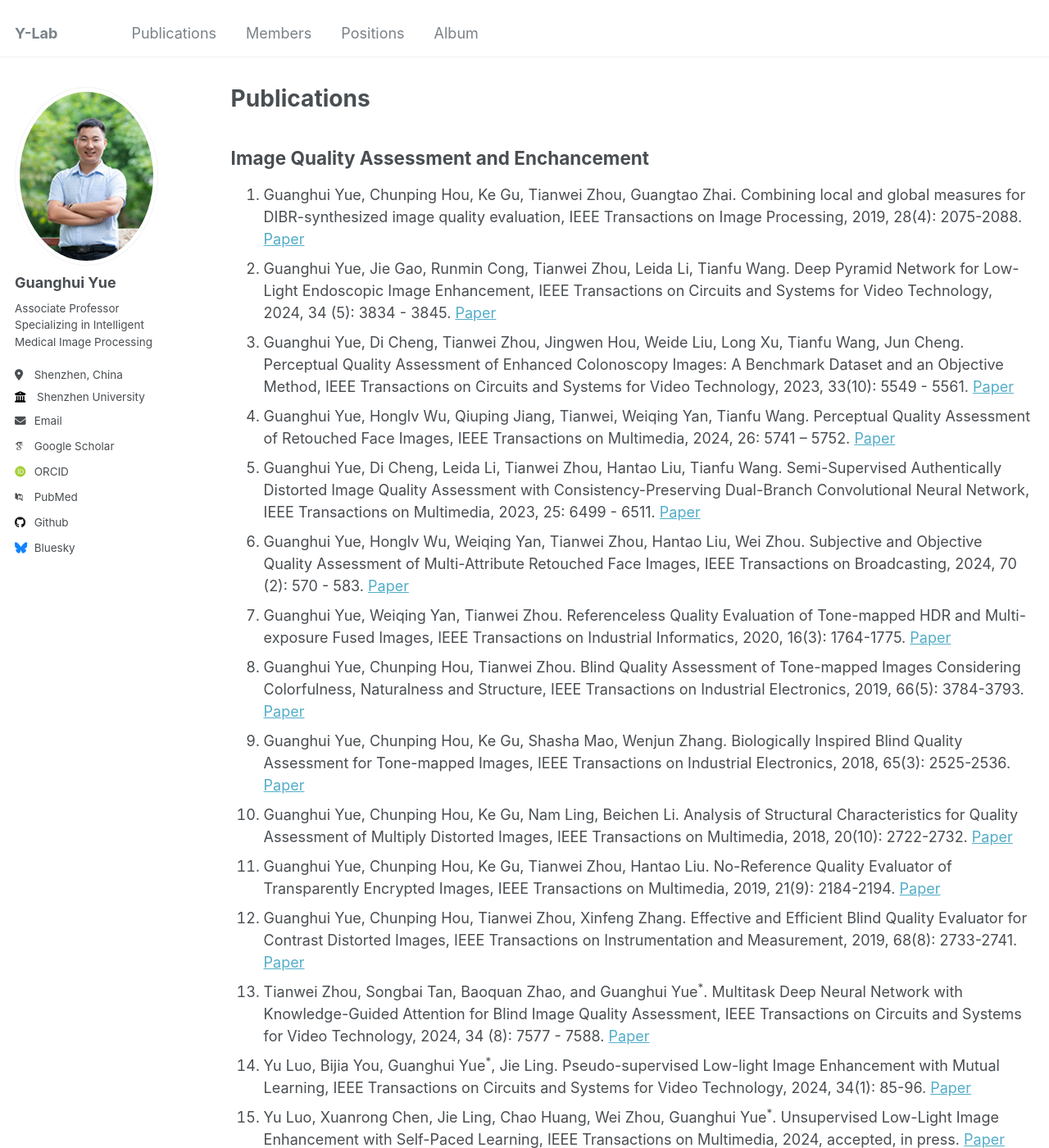
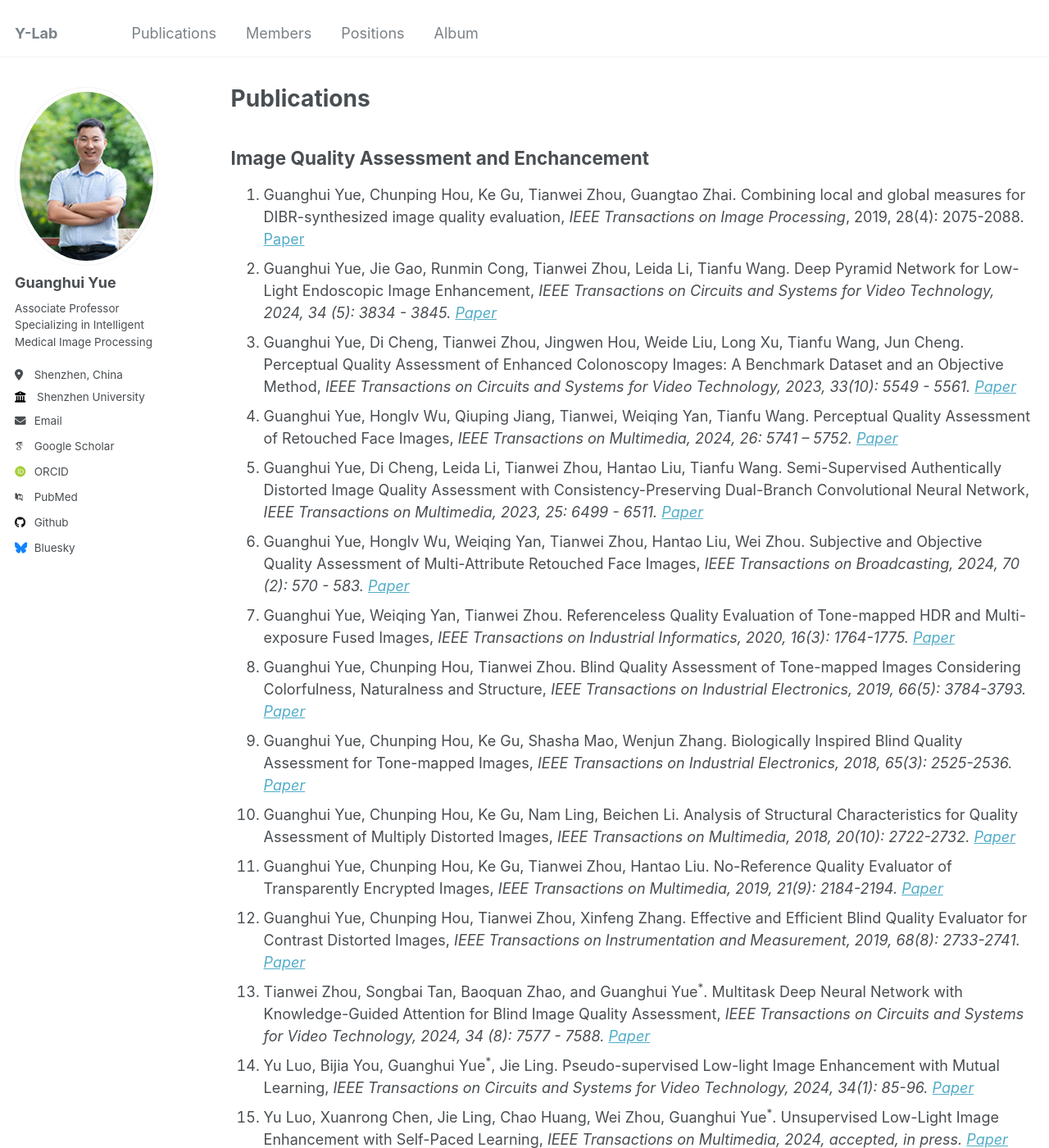
Before and after one commit to Guanghui-Yue/Guanghui-Yue.github.io, a Jekyll site: the page built from _pages/publication.md, in a window 1280 px wide and 1400 px high. Shown: the whole window at 82% size. Built offline with Jekyll 4.4.1, drawn with Linux system fonts in a browser that asks for light colours; some web fonts are replaced; some of the changed text lies outside the part shown.

Commit message:
Update publication.md

```diff
--- a/_pages/publication.md
+++ b/_pages/publication.md
@@ -6,45 +6,45 @@ author_profile: true
 ---
 
 ## Image Quality Assessment and Enchancement
-1. Guanghui Yue, Chunping Hou, Ke Gu, Tianwei Zhou, Guangtao Zhai. Combining local and global measures for DIBR-synthesized image quality evaluation, IEEE Transactions on Image Processing, 2019, 28(4): 2075-2088. [Paper](https://ieeexplore.ieee.org/abstract/document/8491300/)
-2. Guanghui Yue, Jie Gao, Runmin Cong, Tianwei Zhou, Leida Li, Tianfu Wang. Deep Pyramid Network for Low-Light Endoscopic Image Enhancement, IEEE Transactions on Circuits and Systems for Video Technology, 2024, 34 (5): 3834 - 3845. [Paper](https://ieeexplore.ieee.org/abstract/document/10274690/)
-3. Guanghui Yue, Di Cheng, Tianwei Zhou, Jingwen Hou, Weide Liu, Long Xu, Tianfu Wang, Jun Cheng. Perceptual Quality Assessment of Enhanced Colonoscopy Images: A Benchmark Dataset and an Objective Method, IEEE Transactions on Circuits and Systems for Video Technology, 2023, 33(10): 5549 - 5561. [Paper](https://ieeexplore.ieee.org/abstract/document/10078370/)
-4. Guanghui Yue, Honglv Wu, Qiuping Jiang, Tianwei, Weiqing Yan, Tianfu Wang. Perceptual Quality Assessment of Retouched Face Images, IEEE Transactions on Multimedia, 2024, 26: 5741 – 5752. [Paper](https://ieeexplore.ieee.org/abstract/document/10337739/)
-5. Guanghui Yue, Di Cheng, Leida Li, Tianwei Zhou, Hantao Liu, Tianfu Wang. Semi-Supervised Authentically Distorted Image Quality Assessment with Consistency-Preserving Dual-Branch Convolutional Neural Network, IEEE Transactions on Multimedia, 2023, 25: 6499 - 6511. [Paper](https://ieeexplore.ieee.org/abstract/document/9903545/)
-6. Guanghui Yue, Honglv Wu, Weiqing Yan, Tianwei Zhou, Hantao Liu, Wei Zhou. Subjective and Objective Quality Assessment of Multi-Attribute Retouched Face Images, IEEE Transactions on Broadcasting, 2024, 70 (2): 570 - 583. [Paper](https://ieeexplore.ieee.org/abstract/document/10481528/)
-8. Guanghui Yue, Weiqing Yan, Tianwei Zhou. Referenceless Quality Evaluation of Tone-mapped HDR and Multi-exposure Fused Images, IEEE Transactions on Industrial Informatics, 2020, 16(3): 1764-1775. [Paper](https://ieeexplore.ieee.org/abstract/document/8758367/)
-9. Guanghui Yue, Chunping Hou, Tianwei Zhou. Blind Quality Assessment of Tone-mapped Images Considering Colorfulness, Naturalness and Structure, IEEE Transactions on Industrial Electronics, 2019, 66(5): 3784-3793. [Paper](https://ieeexplore.ieee.org/abstract/document/8409470/)
-10. Guanghui Yue, Chunping Hou, Ke Gu, Shasha Mao, Wenjun Zhang. Biologically Inspired Blind Quality Assessment for Tone-mapped Images, IEEE Transactions on Industrial Electronics, 2018, 65(3): 2525-2536. [Paper](https://ieeexplore.ieee.org/abstract/document/8010305/)
-11. Guanghui Yue, Chunping Hou, Ke Gu, Nam Ling, Beichen Li. Analysis of Structural Characteristics for Quality Assessment of Multiply Distorted Images, IEEE Transactions on Multimedia, 2018, 20(10): 2722-2732. [Paper](https://ieeexplore.ieee.org/abstract/document/8301594/)
-12. Guanghui Yue, Chunping Hou, Ke Gu, Tianwei Zhou, Hantao Liu. No-Reference Quality Evaluator of Transparently Encrypted Images, IEEE Transactions on Multimedia, 2019, 21(9): 2184-2194. [Paper](https://ieeexplore.ieee.org/abstract/document/8698867/)
-13. Guanghui Yue, Chunping Hou, Tianwei Zhou, Xinfeng Zhang. Effective and Efficient Blind Quality Evaluator for Contrast Distorted Images, IEEE Transactions on Instrumentation and Measurement, 2019, 68(8): 2733-2741. [Paper](https://ieeexplore.ieee.org/abstract/document/8467549/)
-14. Tianwei Zhou, Songbai Tan, Baoquan Zhao, and Guanghui Yue<sup>*</sup>. Multitask Deep Neural Network with Knowledge-Guided Attention for Blind Image Quality Assessment, IEEE Transactions on Circuits and Systems for Video Technology, 2024, 34 (8): 7577 - 7588. [Paper](https://ieeexplore.ieee.org/abstract/document/10464346/)
-15. Yu Luo, Bijia You, Guanghui Yue<sup>*</sup>, Jie Ling. Pseudo-supervised Low-light Image Enhancement with Mutual Learning, IEEE Transactions on Circuits and Systems for Video Technology, 2024, 34(1): 85-96. [Paper](https://ieeexplore.ieee.org/abstract/document/10147801/)
-16. Yu Luo, Xuanrong Chen, Jie Ling, Chao Huang, Wei Zhou, Guanghui Yue<sup>*</sup>. Unsupervised Low-Light Image Enhancement with Self-Paced Learning, IEEE Transactions on Multimedia, 2024, accepted, in press. [Paper]()
-17. Limin Zheng, Yu Luo, Jie Ling, Guanghui Yue<sup>*</sup>. CDINet: Content Distortion Interaction Network for Blind Image Quality Assessment, IEEE Transactions on Multimedia, 2024, 26: 7089 - 7100. [Paper](https://ieeexplore.ieee.org/abstract/document/10440553/)
-18. Tianwei Zhou, Songbai Tan, Wei Zhou, Yu Luo, Yuan-Gen Wang, Guanghui Yue<sup>*</sup>. Adaptive Mixed-Scale Feature Fusion Network for Blind AI-Generated Image Quality Assessment, IEEE Transactions on Broadcasting, 2024, accepted, in press, DOI: 10.1109/TBC.2024.3391060. [Paper](https://ieeexplore.ieee.org/abstract/document/10520989/)
-19. Tianwei Zhou, Songbai Tan, Gang Li, Shishun Tian, Chang Tang, Zhihua Wang, Guanghui Yue<sup>*</sup>. Retouched Face Image Quality Assessment Based on Differential Perception and Textual Prompt, IEEE Transactions on Broadcasting, 2024, accepted, in press, DOI: 10.1109/TBC.2024.3447454. [Paper]()
-20. Jingwen Hou, Weisi Lin, Guanghui Yue<sup>*</sup>, Weide Liu, Baoquan Zhao. Interaction-Matrix Based Personalized Image Aesthetics Assessment, IEEE Transactions on Multimedia, 2023, 25: 5263 - 5278. [Paper](https://ieeexplore.ieee.org/abstract/document/9817633/)
+1. Guanghui Yue, Chunping Hou, Ke Gu, Tianwei Zhou, Guangtao Zhai. Combining local and global measures for DIBR-synthesized image quality evaluation, <em>IEEE Transactions on Image Processing</em>, 2019, 28(4): 2075-2088. [Paper](https://<em>IEEExplore.<em>IEEE.org/abstract/document/8491300/)
+2. Guanghui Yue, Jie Gao, Runmin Cong, Tianwei Zhou, Leida Li, Tianfu Wang. Deep Pyramid Network for Low-Light Endoscopic Image Enhancement, <em>IEEE Transactions on Circuits and Systems for Video Technology, 2024, 34 (5): 3834 - 3845. [Paper](https://<em>IEEExplore.<em>IEEE.org/abstract/document/10274690/)
+3. Guanghui Yue, Di Cheng, Tianwei Zhou, Jingwen Hou, Weide Liu, Long Xu, Tianfu Wang, Jun Cheng. Perceptual Quality Assessment of Enhanced Colonoscopy Images: A Benchmark Dataset and an Objective Method, <em>IEEE Transactions on Circuits and Systems for Video Technology, 2023, 33(10): 5549 - 5561. [Paper](https://<em>IEEExplore.<em>IEEE.org/abstract/document/10078370/)
+4. Guanghui Yue, Honglv Wu, Qiuping Jiang, Tianwei, Weiqing Yan, Tianfu Wang. Perceptual Quality Assessment of Retouched Face Images, <em>IEEE Transactions on Multimedia, 2024, 26: 5741 – 5752. [Paper](https://<em>IEEExplore.<em>IEEE.org/abstract/document/10337739/)
+5. Guanghui Yue, Di Cheng, Leida Li, Tianwei Zhou, Hantao Liu, Tianfu Wang. Semi-Supervised Authentically Distorted Image Quality Assessment with Consistency-Preserving Dual-Branch Convolutional Neural Network, <em>IEEE Transactions on Multimedia, 2023, 25: 6499 - 6511. [Paper](https://<em>IEEExplore.<em>IEEE.org/abstract/document/9903545/)
+6. Guanghui Yue, Honglv Wu, Weiqing Yan, Tianwei Zhou, Hantao Liu, Wei Zhou. Subjective and Objective Quality Assessment of Multi-Attribute Retouched Face Images, <em>IEEE Transactions on Broadcasting, 2024, 70 (2): 570 - 583. [Paper](https://<em>IEEExplore.<em>IEEE.org/abstract/document/10481528/)
+8. Guanghui Yue, Weiqing Yan, Tianwei Zhou. Referenceless Quality Evaluation of Tone-mapped HDR and Multi-exposure Fused Images, <em>IEEE Transactions on Industrial Informatics, 2020, 16(3): 1764-1775. [Paper](https://<em>IEEExplore.<em>IEEE.org/abstract/document/8758367/)
+9. Guanghui Yue, Chunping Hou, Tianwei Zhou. Blind Quality Assessment of Tone-mapped Images Considering Colorfulness, Naturalness and Structure, <em>IEEE Transactions on Industrial Electronics, 2019, 66(5): 3784-3793. [Paper](https://<em>IEEExplore.<em>IEEE.org/abstract/document/8409470/)
+10. Guanghui Yue, Chunping Hou, Ke Gu, Shasha Mao, Wenjun Zhang. Biologically Inspired Blind Quality Assessment for Tone-mapped Images, <em>IEEE Transactions on Industrial Electronics, 2018, 65(3): 2525-2536. [Paper](https://<em>IEEExplore.<em>IEEE.org/abstract/document/8010305/)
+11. Guanghui Yue, Chunping Hou, Ke Gu, Nam Ling, Beichen Li. Analysis of Structural Characteristics for Quality Assessment of Multiply Distorted Images, <em>IEEE Transactions on Multimedia, 2018, 20(10): 2722-2732. [Paper](https://<em>IEEExplore.<em>IEEE.org/abstract/document/8301594/)
+12. Guanghui Yue, Chunping Hou, Ke Gu, Tianwei Zhou, Hantao Liu. No-Reference Quality Evaluator of Transparently Encrypted Images, <em>IEEE Transactions on Multimedia, 2019, 21(9): 2184-2194. [Paper](https://<em>IEEExplore.<em>IEEE.org/abstract/document/8698867/)
+13. Guanghui Yue, Chunping Hou, Tianwei Zhou, Xinfeng Zhang. Effective and Efficient Blind Quality Evaluator for Contrast Distorted Images, <em>IEEE Transactions on Instrumentation and Measurement, 2019, 68(8): 2733-2741. [Paper](https://<em>IEEExplore.<em>IEEE.org/abstract/document/8467549/)
+14. Tianwei Zhou, Songbai Tan, Baoquan Zhao, and Guanghui Yue<sup>*</sup>. Multitask Deep Neural Network with Knowledge-Guided Attention for Blind Image Quality Assessment, <em>IEEE Transactions on Circuits and Systems for Video Technology, 2024, 34 (8): 7577 - 7588. [Paper](https://<em>IEEExplore.<em>IEEE.org/abstract/document/10464346/)
+15. Yu Luo, Bijia You, Guanghui Yue<sup>*</sup>, Jie Ling. Pseudo-supervised Low-light Image Enhancement with Mutual Learning, <em>IEEE Transactions on Circuits and Systems for Video Technology, 2024, 34(1): 85-96. [Paper](https://<em>IEEExplore.<em>IEEE.org/abstract/document/10147801/)
+16. Yu Luo, Xuanrong Chen, Jie Ling, Chao Huang, Wei Zhou, Guanghui Yue<sup>*</sup>. Unsupervised Low-Light Image Enhancement with Self-Paced Learning, <em>IEEE Transactions on Multimedia, 2024, accepted, in press. [Paper]()
+17. Limin Zheng, Yu Luo, Jie Ling, Guanghui Yue<sup>*</sup>. CDINet: Content Distortion Interaction Network for Blind Image Quality Assessment, <em>IEEE Transactions on Multimedia, 2024, 26: 7089 - 7100. [Paper](https://<em>IEEExplore.<em>IEEE.org/abstract/document/10440553/)
+18. Tianwei Zhou, Songbai Tan, Wei Zhou, Yu Luo, Yuan-Gen Wang, Guanghui Yue<sup>*</sup>. Adaptive Mixed-Scale Feature Fusion Network for Blind AI-Generated Image Quality Assessment, <em>IEEE Transactions on Broadcasting, 2024, accepted, in press, DOI: 10.1109/TBC.2024.3391060. [Paper](https://<em>IEEExplore.<em>IEEE.org/abstract/document/10520989/)
+19. Tianwei Zhou, Songbai Tan, Gang Li, Shishun Tian, Chang Tang, Zhihua Wang, Guanghui Yue<sup>*</sup>. Retouched Face Image Quality Assessment Based on Differential Perception and Textual Prompt, <em>IEEE Transactions on Broadcasting, 2024, accepted, in press, DOI: 10.1109/TBC.2024.3447454. [Paper]()
+20. Jingwen Hou, Weisi Lin, Guanghui Yue<sup>*</sup>, Weide Liu, Baoquan Zhao. Interaction-Matrix Based Personalized Image Aesthetics Assessment, <em>IEEE Transactions on Multimedia, 2023, 25: 5263 - 5278. [Paper](https://<em>IEEExplore.<em>IEEE.org/abstract/document/9817633/)
 
 ## Medical Image Classification
-1. Guanghui Yue, Peishan Wei, Tianwei Zhou, Qiuping Jiang, Weiqing Yan, Tianfu Wang. Toward Multi-Center Skin Lesion Classification Using Deep Neural Network with Adaptively Weighted Balance Loss, IEEE Transactions on Medical Imaging, 2023, 42(1): 119-131. [Paper](https://ieeexplore.ieee.org/abstract/document/9878129/)
-2. Guanghui Yue, Peishan Wei, Yun Liu, Yu Luo, Jingfeng Du, Tianfu Wang. Automated Endoscopic Image Classification via Deep Neural Network With Class Imbalance Loss, IEEE Transactions on Instrumentation and Measurement, 2023, 72: 1-11. [Paper](https://ieeexplore.ieee.org/abstract/document/10091194/)
-3. Guanghui Yue, Peishan Wei, Tianwei Zhou, Youyi Song, Cheng Zhao, Tianfu Wang, Baiying Lei. Specificity-aware Federated Learning with Dynamic Feature Fusion Network for Imbalanced Medical Image Classification, IEEE Journal of Biomedical and Health Informatics, 2023, accepted, in press, DOI: 10.1109/JBHI.2023. 3319516. [Paper](https://ieeexplore.ieee.org/abstract/document/10264099/)
-4. Wenchao Jiang, Kang Chen, Zhipeng Liang, Tianchun Luo, Guanghui Yue<sup>*</sup>, Zhiming Zhao, Wei Song, Ling Zhao, Jianxuan Wen. HT-RCM: Hashimoto’s Thyroiditis Ultrasound Image Classification Model based on Res-FCT and Res-CAM, IEEE Journal of Biomedical and Health Informatics, 2024, 28 (2): 941 - 951. [Paper](https://ieeexplore.ieee.org/abstract/document/10314736/)
+1. Guanghui Yue, Peishan Wei, Tianwei Zhou, Qiuping Jiang, Weiqing Yan, Tianfu Wang. Toward Multi-Center Skin Lesion Classification Using Deep Neural Network with Adaptively Weighted Balance Loss, <em>IEEE Transactions on Medical Imaging, 2023, 42(1): 119-131. [Paper](https://<em>IEEExplore.<em>IEEE.org/abstract/document/9878129/)
+2. Guanghui Yue, Peishan Wei, Yun Liu, Yu Luo, Jingfeng Du, Tianfu Wang. Automated Endoscopic Image Classification via Deep Neural Network With Class Imbalance Loss, <em>IEEE Transactions on Instrumentation and Measurement, 2023, 72: 1-11. [Paper](https://<em>IEEExplore.<em>IEEE.org/abstract/document/10091194/)
+3. Guanghui Yue, Peishan Wei, Tianwei Zhou, Youyi Song, Cheng Zhao, Tianfu Wang, Baiying Lei. Specificity-aware Federated Learning with Dynamic Feature Fusion Network for Imbalanced Medical Image Classification, <em>IEEE Journal of Biomedical and Health Informatics, 2023, accepted, in press, DOI: 10.1109/JBHI.2023. 3319516. [Paper](https://<em>IEEExplore.<em>IEEE.org/abstract/document/10264099/)
+4. Wenchao Jiang, Kang Chen, Zhipeng Liang, Tianchun Luo, Guanghui Yue<sup>*</sup>, Zhiming Zhao, Wei Song, Ling Zhao, Jianxuan Wen. HT-RCM: Hashimoto’s Thyroiditis Ultrasound Image Classification Model based on Res-FCT and Res-CAM, <em>IEEE Journal of Biomedical and Health Informatics, 2024, 28 (2): 941 - 951. [Paper](https://<em>IEEExplore.<em>IEEE.org/abstract/document/10314736/)
 
 
 ## Medical Image Segmentation
-1. Guanghui Yue, Houlu Xiao, Hai Xie, Tianwei Zhou, Wei Zhou, Weiqing Yan, Baoquan Zhao, Qiuping Jiang. Dual-Constraint Coarse-to-Fine Network for Camouflaged Object Detection, IEEE Transactions on Circuits and Systems for Video Technology, 2024, 34 (5): 3286 - 3298. [Paper](https://ieeexplore.ieee.org/abstract/document/10262011/)
-2. Guanghui Yue, Shangjie Wu, et al.. Progressive Region-to-Boundary Exploration Network for Camouflaged Object Detection, IEEE Transactions on Multimedia, 2024, accepted, in press.
-3. Guanghui Yue, Houlu Xiao, et al.. Progressive Feature Enhancement Network for Automated Colorectal Polyp Segmentation, IEEE Transactions on Automation Science and Engineering, 2024, accepted, in press.
-4. Guanghui Yue, Siying Li, Runmin Cong, Tianwei Zhou. Attention-Guided Pyramid Context Network for Polyp Segmentation in Colonoscopy Images, IEEE Transactions on Instrumentation and Measurement, 2023, 72: 1-13. [Paper](https://ieeexplore.ieee.org/abstract/document/10058111/)
-5. Guanghui Yue, Shangjie Wu, Jie Du, Tianwei Zhou, Bin Jiang, Tianfu Wang. Adaptive Context Aggregation Network with Prediction-aware Decoding for Multimodal Brain Tumor Segmentation, IEEE Transactions on Instrumentation and Measurement, 2024, 73: 1-11. [Paper](https://ieeexplore.ieee.org/abstract/document/10582891/)
-6. Guanghui Yue, Siying Li, Tianwei Zhou, Miaohui Wang, Jingfeng Du, Qiuping Jiang, Wei Gao, Tianfu Wang. Adaptive Context Exploration Network for Polyp Segmentation in Colonoscopy Images, IEEE Transactions on Emerging Topics in Computational Intelligence, 2023, 7(2): 487 - 499. [Paper](https://ieeexplore.ieee.org/abstract/document/9852746/)
-7. Guanghui Yue, Guibin Zhuo, Tianwei Zhou, Weide Liu, Tianfu Wang. Adaptive Cross-Feature Fusion Network with Inconsistency Guidance for Multi-Modal Brain Tumor Segmentation, IEEE Journal of Biomedical and Health Informatics, 2023, accepted, in press, DOI: 10.1109/JBHI.2023.3347556. [Paper](https://ieeexplore.ieee.org/abstract/document/10374553/)
-8. Guanghui Yue, Guibin Zhuo, Siying Li, Tianwei Zhou, Jingfeng Du, Weiqing Yan, Jingwen Hou, Weide Liu, Tianfu Wang. Benchmarking Polyp Segmentation Methods in Narrow-Band Imaging Colonoscopy Images, IEEE Journal of Biomedical and Health Informatics, 2023, 27(7): 3360 - 3371. [Paper](https://ieeexplore.ieee.org/abstract/document/10109024/)
-9. Guanghui Yue, Wanwan Han, Bin Jiang, Tianwei Zhou, Runmin Cong, Tianfu Wang. Boundary Constraint Network with Cross Layer Feature Integration for Polyp Segmentation, IEEE Journal of Biomedical and Health Informatics, 2022, 26(8): 4090 - 4099. [Paper](https://ieeexplore.ieee.org/abstract/document/9772424/)
+1. Guanghui Yue, Houlu Xiao, Hai Xie, Tianwei Zhou, Wei Zhou, Weiqing Yan, Baoquan Zhao, Qiuping Jiang. Dual-Constraint Coarse-to-Fine Network for Camouflaged Object Detection, <em>IEEE Transactions on Circuits and Systems for Video Technology, 2024, 34 (5): 3286 - 3298. [Paper](https://<em>IEEExplore.<em>IEEE.org/abstract/document/10262011/)
+2. Guanghui Yue, Shangjie Wu, et al.. Progressive Region-to-Boundary Exploration Network for Camouflaged Object Detection, <em>IEEE Transactions on Multimedia, 2024, accepted, in press.
+3. Guanghui Yue, Houlu Xiao, et al.. Progressive Feature Enhancement Network for Automated Colorectal Polyp Segmentation, <em>IEEE Transactions on Automation Science and Engineering, 2024, accepted, in press.
+4. Guanghui Yue, Siying Li, Runmin Cong, Tianwei Zhou. Attention-Guided Pyramid Context Network for Polyp Segmentation in Colonoscopy Images, <em>IEEE Transactions on Instrumentation and Measurement, 2023, 72: 1-13. [Paper](https://<em>IEEExplore.<em>IEEE.org/abstract/document/10058111/)
+5. Guanghui Yue, Shangjie Wu, Jie Du, Tianwei Zhou, Bin Jiang, Tianfu Wang. Adaptive Context Aggregation Network with Prediction-aware Decoding for Multimodal Brain Tumor Segmentation, <em>IEEE Transactions on Instrumentation and Measurement, 2024, 73: 1-11. [Paper](https://<em>IEEExplore.<em>IEEE.org/abstract/document/10582891/)
+6. Guanghui Yue, Siying Li, Tianwei Zhou, Miaohui Wang, Jingfeng Du, Qiuping Jiang, Wei Gao, Tianfu Wang. Adaptive Context Exploration Network for Polyp Segmentation in Colonoscopy Images, <em>IEEE Transactions on Emerging Topics in Computational Intelligence, 2023, 7(2): 487 - 499. [Paper](https://<em>IEEExplore.<em>IEEE.org/abstract/document/9852746/)
+7. Guanghui Yue, Guibin Zhuo, Tianwei Zhou, Weide Liu, Tianfu Wang. Adaptive Cross-Feature Fusion Network with Inconsistency Guidance for Multi-Modal Brain Tumor Segmentation, <em>IEEE Journal of Biomedical and Health Informatics, 2023, accepted, in press, DOI: 10.1109/JBHI.2023.3347556. [Paper](https://<em>IEEExplore.<em>IEEE.org/abstract/document/10374553/)
+8. Guanghui Yue, Guibin Zhuo, Siying Li, Tianwei Zhou, Jingfeng Du, Weiqing Yan, Jingwen Hou, Weide Liu, Tianfu Wang. Benchmarking Polyp Segmentation Methods in Narrow-Band Imaging Colonoscopy Images, <em>IEEE Journal of Biomedical and Health Informatics, 2023, 27(7): 3360 - 3371. [Paper](https://<em>IEEExplore.<em>IEEE.org/abstract/document/10109024/)
+9. Guanghui Yue, Wanwan Han, Bin Jiang, Tianwei Zhou, Runmin Cong, Tianfu Wang. Boundary Constraint Network with Cross Layer Feature Integration for Polyp Segmentation, <em>IEEE Journal of Biomedical and Health Informatics, 2022, 26(8): 4090 - 4099. [Paper](https://<em>IEEExplore.<em>IEEE.org/abstract/document/9772424/)
 10. Guanghui Yue, Guibin Zhuo, Weiqing Yan, Tianwei Zhou, Chang Tang, Peng Yang, Tianfu Wang. Boundary Uncertainty Aware Network for Automated Polyp Segmentation, Neural Networks, 2024, 170: 390-404. [Paper](https://www.sciencedirect.com/science/article/pii/S0893608023006731)
 
 ## Others
-1. Guanghui Yue, Ke Gu<sup>*</sup>, Junfei Qiao. Effective and Efficient Photo-based PM2.5 Concentration Estimation, IEEE Transactions on Instrumentation and Measurement, 2019, 68(10): 3962-3971. [Paper](https://ieeexplore.ieee.org/abstract/document/8601377/)
+1. Guanghui Yue, Ke Gu<sup>*</sup>, Junfei Qiao. Effective and Efficient Photo-based PM2.5 Concentration Estimation, <em>IEEE Transactions on Instrumentation and Measurement, 2019, 68(10): 3962-3971. [Paper](https://<em>IEEExplore.<em>IEEE.org/abstract/document/8601377/)
 2. Weiqing Yan, Meiqi Gu, Jinlai Ren, Guanghui Yue<sup>*</sup>, Zhaowei Liu, Jindong Xu. Collaborative Structure and Feature Learning for Multi-view Clustering, Information Fusion, 2023, 98: 101832. [Paper](https://www.sciencedirect.com/science/article/pii/S1566253523001483)
```
